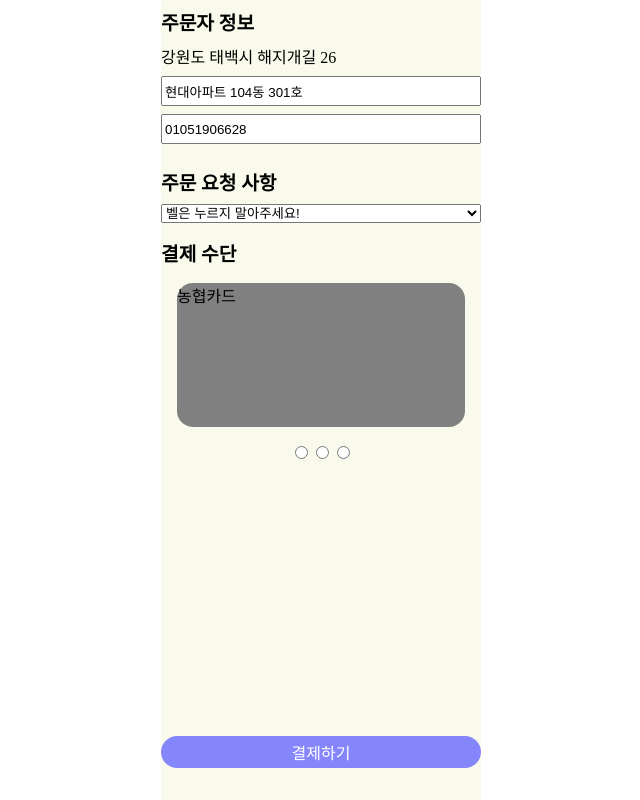
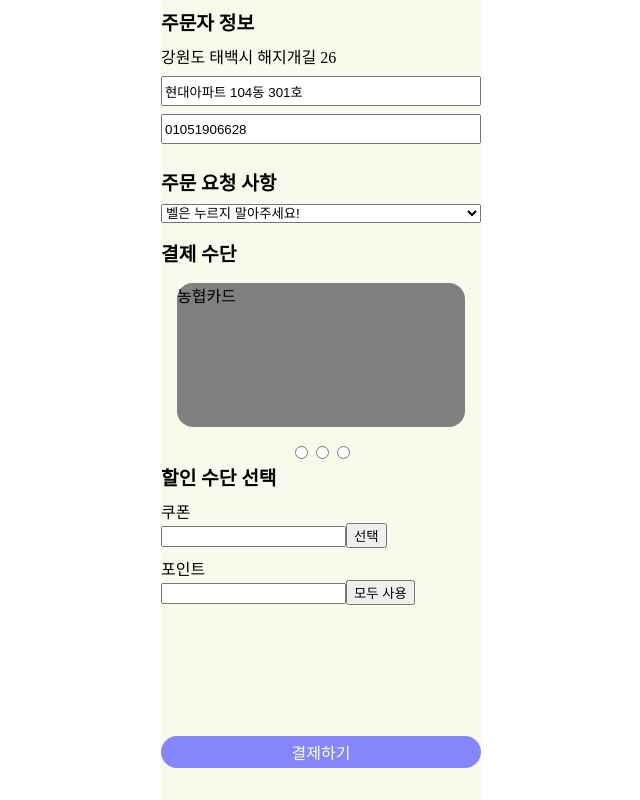
Before and after one commit to grapgrap/orderapp, a React (Create React App) app: page /orderapp/order in a window 1280 px wide. Shown: the whole page, without its empty margins (319-959 px from the left). Built offline with nearby package versions, Linux system fonts and the light colour scheme.

Commit message:
할인 수단 선택 Styled-Components 구현

```diff
--- a/src/Components/OrderContent/Discount.jsx
+++ b/src/Components/OrderContent/Discount.jsx
@@ -1,9 +1,45 @@
 import styled from 'styled-components';
 
 function Discount() {
-  return <DiscountWrap></DiscountWrap>;
+  return (
+    <DiscountWrap>
+      <DiscountTitle>할인 수단 선택</DiscountTitle>
+      <DiscountWayWrap>
+        <DiscountWaySpan>쿠폰</DiscountWaySpan>
+        <DiscountWayInputWrap>
+          <DiscountWayInput type="text"></DiscountWayInput>
+          <DiscountWayInput type="button" value="선택" />
+        </DiscountWayInputWrap>
+      </DiscountWayWrap>
+      <DiscountWayWrap>
+        <DiscountWaySpan>포인트</DiscountWaySpan>
+        <DiscountWayInputWrap>
+          <DiscountWayInput type="text"></DiscountWayInput>
+          <DiscountWayInput type="button" value="모두 사용" />
+        </DiscountWayInputWrap>
+      </DiscountWayWrap>
+    </DiscountWrap>
+  );
 }
 
 export default Discount;
 
 export const DiscountWrap = styled.div``;
+
+export const DiscountTitle = styled.span`
+  margin-top: 0.5rem;
+  font-size: 1.2rem;
+  font-weight: bold;
+`;
+
+export const DiscountWayWrap = styled.div`
+  margin: 0.5rem 0;
+  display: flex;
+  flex-direction: column;
+`;
+
+export const DiscountWaySpan = styled.span``;
+
+export const DiscountWayInputWrap = styled.div``;
+
+export const DiscountWayInput = styled.input``;
```
